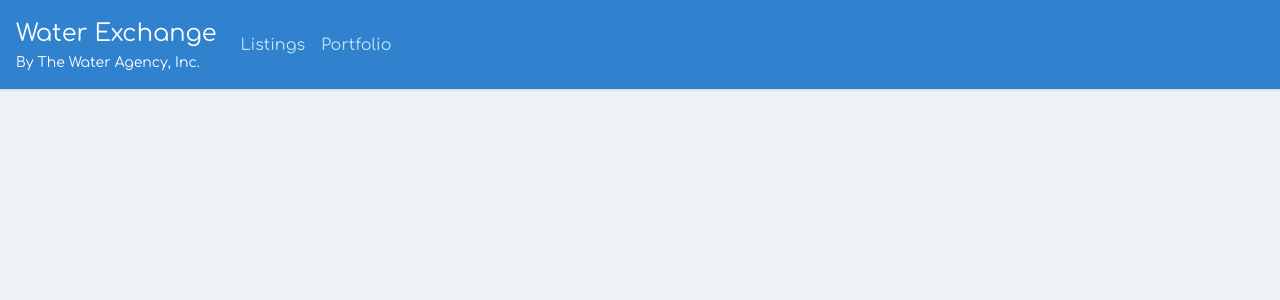
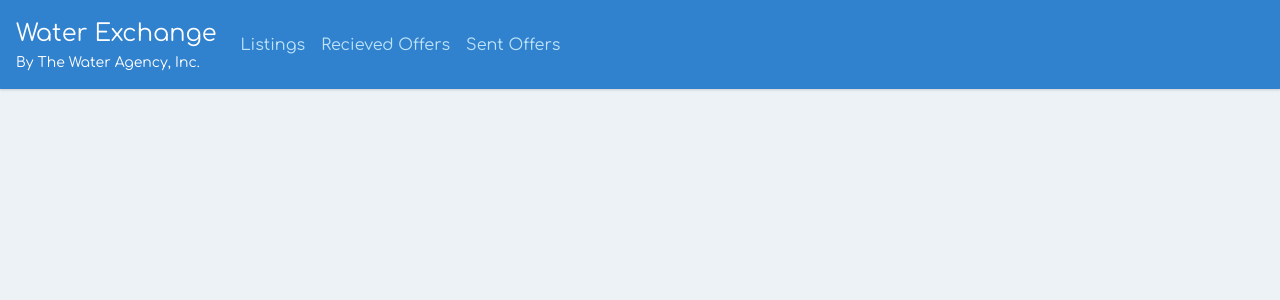
Before and after one commit to Rapdash/wex-client, a React (Create React App) app: page / in a window 1280 px wide. Shown: the top 300 px of the page. Built offline with nearby package versions, Linux system fonts and the light colour scheme.

Commit message:
gave up on making highlighted active routes for now

```diff
--- a/src/components/Header.js
+++ b/src/components/Header.js
@@ -16,7 +16,7 @@ export const Header = () => {
         </div>
         <div className="block lg:hidden">
           <button
-            className="flex items-center px-3 py-2 border rounded text-orange-300 hover:text-white hover:border-white"
+            className="flex items-center px-3 py-2 border rounded text-white hover:border-white"
             onClick={() => setExpanded(!expanded)}
           >
             <svg
@@ -36,14 +36,19 @@ export const Header = () => {
           }`}
         >
           <div className="text-sm lg:flex-grow">
-            <Link to="/blog">
-              <button className="block mt-4 lg:inline-block lg:mt-0 text-blue-200 text-base font-display hover:text-white mr-4">
+            <Link to="/listings">
+              <button className={`block mt-4 lg:inline-block lg:mt-0 text-blue-200 text-base font-display hover:text-white mr-4`}>
                 Listings
               </button>
             </Link>
-            <Link to="/portfolio" passHref>
+            <Link to="/recieved-offers">
               <button className="block mt-4 lg:inline-block lg:mt-0 text-blue-200 text-base font-display hover:text-white mr-4">
-                Portfolio
+                Recieved Offers
+              </button>
+            </Link>
+            <Link to="/sent-offers">
+              <button className="block mt-4 lg:inline-block lg:mt-0 text-blue-200 text-base font-display hover:text-white mr-4">
+                Sent Offers
               </button>
             </Link>
             {/* <Link href="/hire-me" passHref>
```
